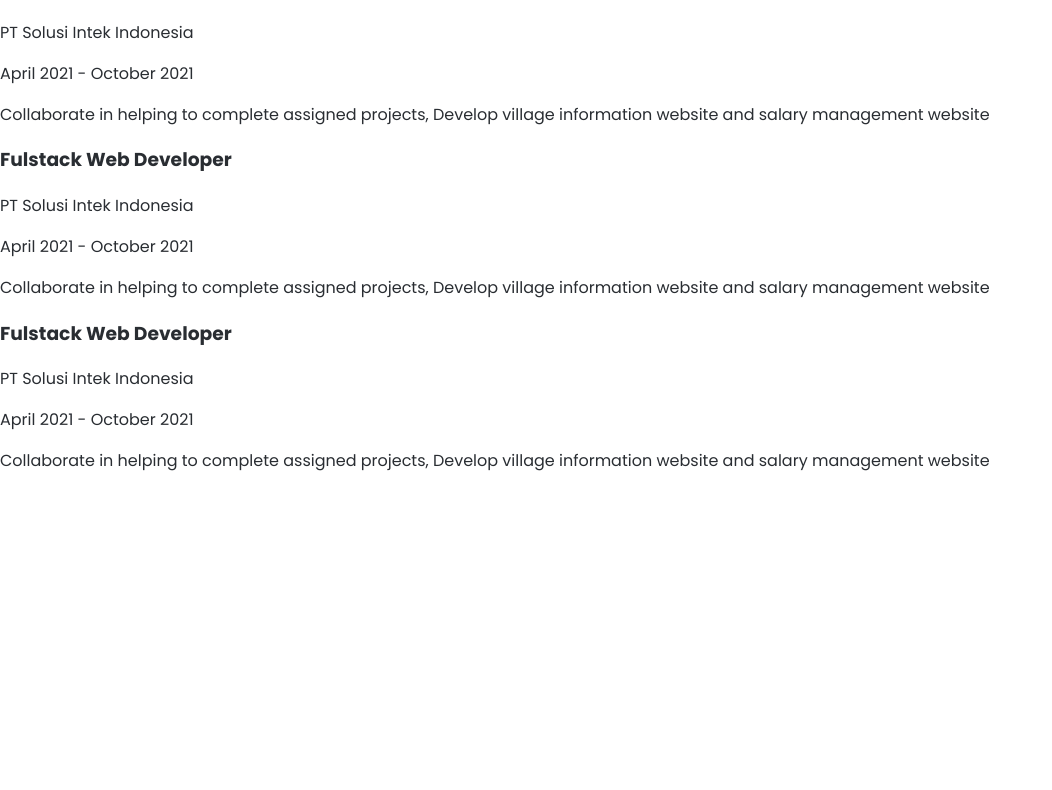
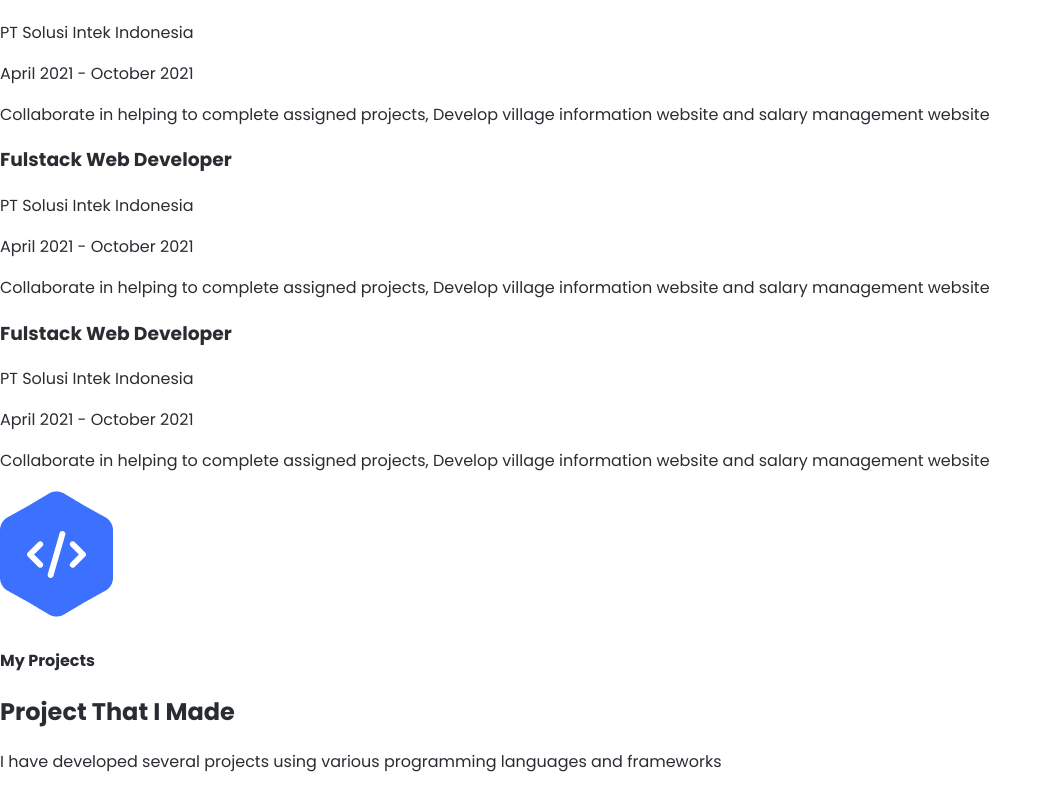
Before and after one commit to Fajar3108/portfolio-v2, a React (Create React App) app: page / in a window 1280 px wide. Shown: the part 1091-1881 px from the top of the page, without its empty margins (0-1052 px from the left). Before the commit the page ends 1580 px from the top, so only its background shows below. Built offline with nearby package versions, Linux system fonts and the light colour scheme.

Commit message:
Add: PortfolioSection

```diff
--- a/src/components/ExperienceSection/index.js
+++ b/src/components/ExperienceSection/index.js
@@ -5,7 +5,7 @@
 
 const ExperienceSection = () => {
     return (
-        <div className="experience flex flex-col items-center justify-center text-center py-10">
+        <div className="experience py-10">
             <SectionTitle icon={experienceIcon} smallTitle="Experience" bigTitle="I have some experience in the field of web development" />
             <ExperienceGroup />
         </div>
--- /dev/null
+++ b/src/components/PortfolioSection/index.js
@@ -0,0 +1,12 @@
+import SectionTitle from "../SectionTitle";
+import portfolioIcon from '../../assets/icons/portfolio-icon.png';
+
+const PortfolioSection = () => {
+    return (
+        <div className="portfolio py-10">
+            <SectionTitle icon={portfolioIcon} smallTitle="My Projects" bigTitle="Project That I Made" description="I have developed several projects using various programming languages ​​and frameworks" />
+        </div>
+    )
+}
+
+export default PortfolioSection;
--- a/src/components/SectionTitle/index.js
+++ b/src/components/SectionTitle/index.js
@@ -1,6 +1,6 @@
 const SectionTitle = ({icon, smallTitle, bigTitle, description}) => {
     return (
-        <div className="mb-5">
+        <div className="mb-5 flex flex-col items-center justify-center text-center">
             <img src={icon} alt=" " className="w-16 mb-3 mx-auto" />
             <h4 className="font-bold text-blue-600">{smallTitle}</h4>
             <h2 className="font-bold text-2xl md:w-[500px] my-3 mx-auto">{bigTitle}</h2>
--- a/src/components/index.js
+++ b/src/components/index.js
@@ -1,4 +1,5 @@
 import Hero from "./Hero";
 import ExperienceSection from "./ExperienceSection";
+import PortfolioSection from "./PortfolioSection";
 
-export {Hero, ExperienceSection};
+export {Hero, ExperienceSection, PortfolioSection};
--- a/src/pages/Home/index.js
+++ b/src/pages/Home/index.js
@@ -1,10 +1,11 @@
-import { ExperienceSection, Hero } from "../../components";
+import { ExperienceSection, Hero, PortfolioSection } from "../../components";
 
 const Home = () => {
     return (
         <>
             <Hero />
             <ExperienceSection />
+            <PortfolioSection />
         </>
     )
 };
```
Also changed, not shown: src/assets/icons/portfolio-icon.png (added).
